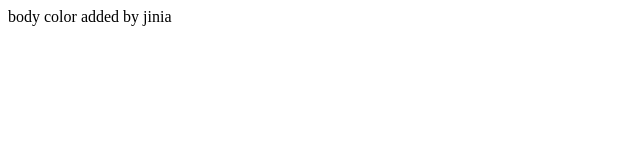
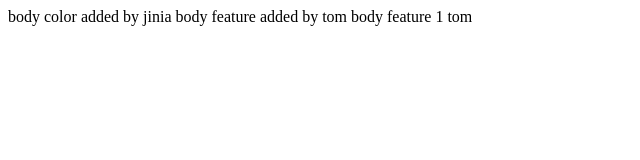
Before and after one commit to JiniaMitra/myamigosrepo, a plain HTML site: page index.html in a window 1280 px wide. Shown: the whole page, without its empty margins (0-640 px from the left). Drawn offline with Linux system fonts and the light colour scheme.

Commit message:
body feature 1 tom

```diff
--- a/index.html
+++ b/index.html
@@ -3,5 +3,7 @@
 	</head>
 	<body>
 		body color added by jinia
+		body feature added by tom
+		body feature 1 tom
 	</body>
 </html>
```
